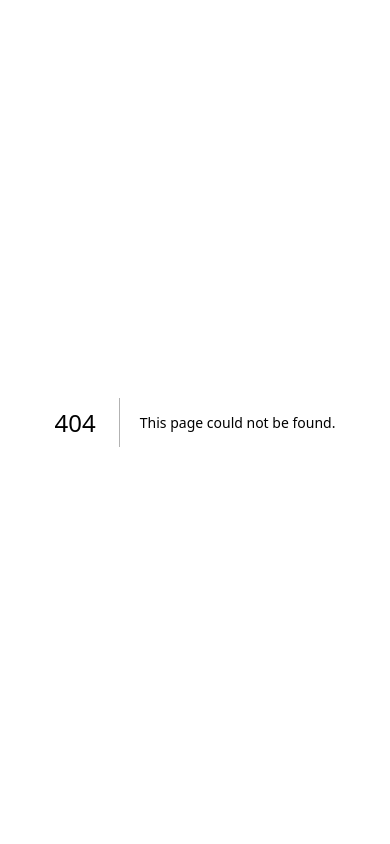
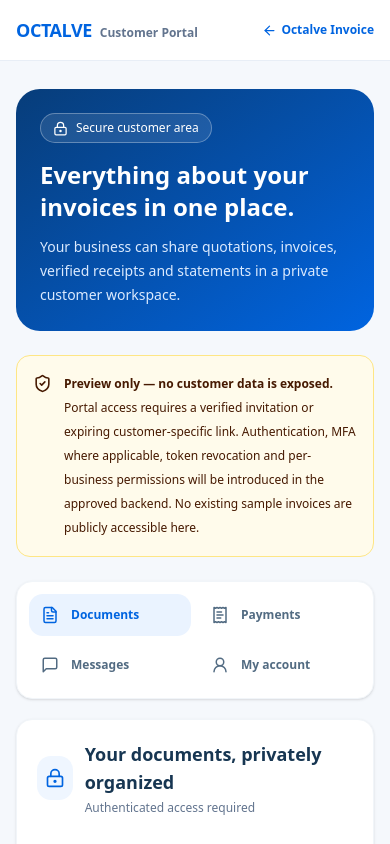
Before and after one commit to octalve-core/octalve-invoice, a Next.js app: page /portal in a window 390 px wide. Before the commit this address had no page. Shown: the top 844 px of the page. Built offline with nearby package versions, Linux system fonts and the light colour scheme.

Commit message:
feat(portal): customer-facing responsive portal preview with closed-by-default access and scoped feature states

```diff
--- /dev/null
+++ b/app/portal/page.tsx
@@ -0,0 +1,32 @@
+"use client";
+import {useState} from "react";
+import Link from "next/link";
+import {ArrowLeft,CalendarDays,CheckCircle2,FileCheck2,FileText,LockKeyhole,MessageSquare,ReceiptText,ShieldCheck,UserRound} from "lucide-react";
+type Area="documents"|"payments"|"messages"|"account";
+const tabs:{id:Area;label:string;icon:typeof FileText}[]=[
+ {id:"documents",label:"Documents",icon:FileText},
+ {id:"payments",label:"Payments",icon:ReceiptText},
+ {id:"messages",label:"Messages",icon:MessageSquare},
+ {id:"account",label:"My account",icon:UserRound}
+];
+const detail:Record<Area,{heading:string;description:string;features:string[]}>={
+ documents:{heading:"Your documents, privately organized",description:"Invoices, accepted estimates, credit notes and receipts will be listed here for the verified customer and the specific issuing business.",features:["Invoice and quotation details","Original document downloads","Document history and linked receipts"]},
+ payments:{heading:"Only verified payments appear here",description:"A customer will see paid, partial and outstanding balances based on authoritative allocations, never a payment screenshot or unverified gateway redirect.",features:["Verified installment schedule","Remaining balance and payment evidence","Secure payment options after provider approval"]},
+ messages:{heading:"Conversation and reminders",description:"Read your invoice correspondence and send a question to the issuing merchant after authentication and communication preferences are verified.",features:["Invoice delivery history","Reminder and notification preferences","Customer-to-business support messages"]},
+ account:{heading:"Your customer profile",description:"Customer identity and contacts will be scoped to the business you belong to; your access will never reveal another organization's documents.",features:["Verified name and email","Authorized organization access","Invite/session revocation"]}
+};
+export default function CustomerPortalPreview(){
+ const [tab,setTab]=useState<Area>("documents");
+ const item=detail[tab];
+ return <main className="min-h-screen bg-[#F5F8FC] pb-12 text-[#173652]">
+  <header className="border-b border-[#E8EEF6] bg-white"><div className="mx-auto flex max-w-6xl items-center justify-between gap-3 px-4 py-4 sm:px-6"><div><span className="text-lg font-extrabold tracking-tight text-[#0064E0]">OCTALVE</span><span className="ml-2 text-xs font-semibold text-slate-500">Customer Portal</span></div><Link href="/onboarding" className="flex items-center gap-1 text-xs font-semibold text-[#0064E0]"><ArrowLeft size={15}/> Octalve Invoice</Link></div></header>
+  <div className="mx-auto max-w-6xl space-y-6 px-4 py-7 sm:px-6">
+   <section className="grid gap-6 rounded-[24px] bg-gradient-to-br from-[#073D7A] to-[#0064E0] p-6 text-white sm:grid-cols-[minmax(0,1fr)_auto] sm:p-8"><div><span className="inline-flex items-center gap-2 rounded-full border border-white/30 bg-white/10 px-3 py-1.5 text-xs"><LockKeyhole size={15}/> Secure customer area</span><h1 className="mt-4 max-w-xl text-2xl font-bold sm:text-3xl">Everything about your invoices in one place.</h1><p className="mt-3 max-w-xl text-sm leading-6 text-blue-100">Your business can share quotations, invoices, verified receipts and statements in a private customer workspace.</p></div><ShieldCheck size={54} className="hidden text-white/80 sm:block"/></section>
+   <div className="flex items-start gap-3 rounded-xl border border-amber-200 bg-amber-50 p-4 text-xs leading-6 text-amber-950"><ShieldCheck className="mt-0.5 shrink-0" size={19}/><p><strong>Preview only — no customer data is exposed.</strong> Portal access requires a verified invitation or expiring customer-specific link. Authentication, MFA where applicable, token revocation and per-business permissions will be introduced in the approved backend. No existing sample invoices are publicly accessible here.</p></div>
+   <div className="grid min-w-0 gap-5 lg:grid-cols-[minmax(205px,265px)_minmax(0,1fr)]">
+    <nav aria-label="Customer portal sections" className="grid grid-cols-2 gap-2 rounded-2xl border border-slate-100 bg-white p-3 shadow-sm lg:flex lg:flex-col">{tabs.map(t=><button type="button" key={t.id} onClick={()=>setTab(t.id)} aria-current={tab===t.id?"page":undefined} className={"flex min-w-0 items-center gap-3 rounded-xl px-3 py-3 text-left text-xs font-semibold sm:text-sm "+(tab===t.id?"bg-[#EAF3FF] text-[#0064E0]":"text-[#526B82] hover:bg-[#F7FAFF]")}><t.icon size={18} className="shrink-0"/><span>{t.label}</span></button>)}</nav>
+    <section className="min-w-0 space-y-5 rounded-2xl border border-slate-100 bg-white p-5 shadow-sm sm:p-7"><div className="flex items-center gap-3"><span className="grid h-11 w-11 place-items-center rounded-xl bg-blue-50 text-[#0064E0]"><LockKeyhole size={20}/></span><div><h2 className="text-lg font-bold">{item.heading}</h2><p className="mt-1 text-xs text-slate-500">Authenticated access required</p></div></div><p className="text-sm leading-7 text-slate-600">{item.description}</p><div className="grid gap-3 sm:grid-cols-2">{item.features.map((feature,i)=><article key={feature} className="rounded-xl border border-slate-100 bg-[#FAFBFD] p-4"><span className="grid h-9 w-9 place-items-center rounded-full bg-blue-50 text-[#0064E0]">{i===0?<FileCheck2 size={17}/>:i===1?<CalendarDays size={17}/>:<CheckCircle2 size={17}/>}</span><h3 className="mt-3 text-sm font-semibold text-[#183852]">{feature}</h3><span className="mt-2 block text-xs text-slate-500">Available after secure customer verification</span></article>)}</div><div className="flex items-start gap-2 rounded-xl bg-blue-50 p-4 text-xs leading-5 text-[#275278]"><LockKeyhole size={16} className="mt-0.5 shrink-0"/>No live payment or customer session can be initiated from this Preview. Never share a customer token with another person.</div></section>
+   </div>
+  </div>
+ </main>;
+}
```
